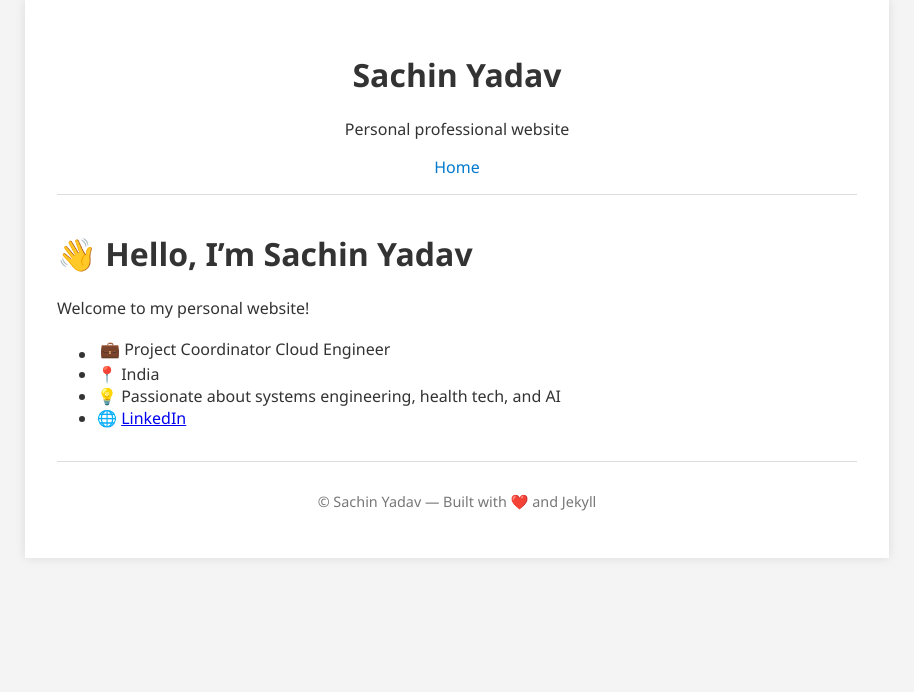
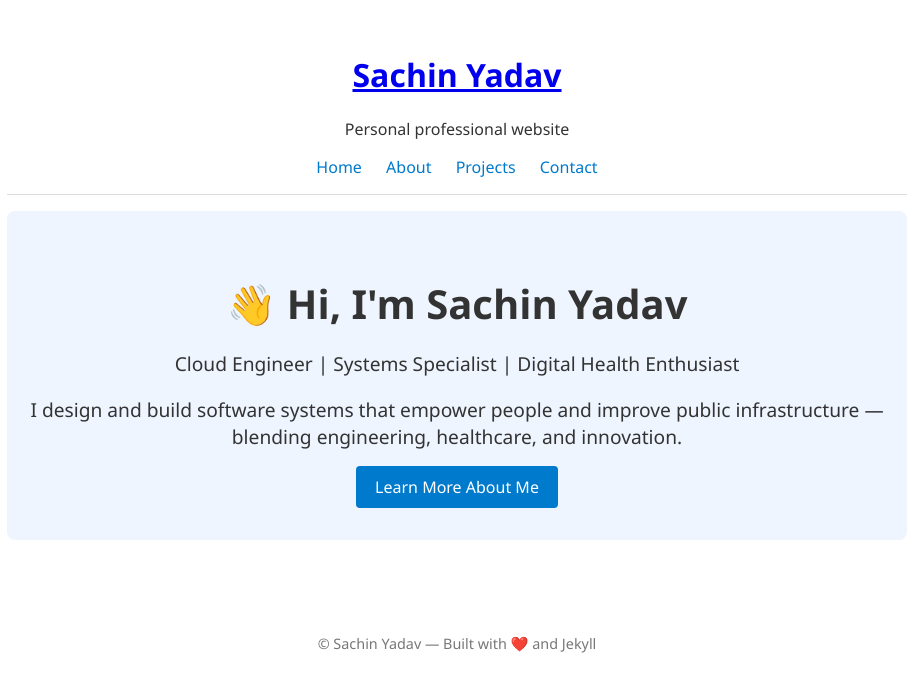
Before and after one commit to sachinyadav0718/sachinyadav0718.github.io, a Jekyll site: the page built from index.md, in a window 1280 px wide. Shown: the top 692 px of the page, without its empty margins (183-1097 px from the left). Built offline with Jekyll 4.4.1, drawn with Linux system fonts in a browser that asks for light colours.

Commit message:
Add files via upload

```diff
--- a/_layouts/default.html
+++ b/_layouts/default.html
@@ -9,11 +9,13 @@
 <body>
   <div class="container">
     <header>
-      <h1>{{ site.title }}</h1>
+      <h1><a href="/">{{ site.title }}</a></h1>
       <p>{{ site.description }}</p>
       <nav>
         <a href="/">Home</a>
-        <!-- Future: Add About, Projects, Contact pages -->
+        <a href="/about.html">About</a>
+        <a href="/projects.html">Projects</a>
+        <a href="/contact.html">Contact</a>
       </nav>
     </header>
     <main>
--- a/assets/css/style.css
+++ b/assets/css/style.css
@@ -1,23 +1,27 @@
 body {
   font-family: 'Segoe UI', sans-serif;
-  background: #f4f4f4;
+  background: #f5f7fa;
   color: #333;
   margin: 0;
   padding: 0;
 }
 
 .container {
-  max-width: 800px;
+  max-width: 900px;
   margin: auto;
   padding: 2rem;
   background: white;
-  box-shadow: 0 0 10px rgba(0,0,0,0.1);
+  box-shadow: 0 2px 8px rgba(0,0,0,0.05);
 }
 
 header {
   text-align: center;
   padding-bottom: 1rem;
   border-bottom: 1px solid #ddd;
+}
+
+nav {
+  margin-top: 0.5rem;
 }
 
 nav a {
@@ -32,8 +36,34 @@ main {
 
 footer {
   text-align: center;
-  padding-top: 1rem;
-  border-top: 1px solid #ddd;
+  padding-top: 2rem;
   font-size: 0.9em;
   color: #777;
 }
+
+.hero {
+  text-align: center;
+  padding: 2rem 1rem;
+  background: #eef5ff;
+  border-radius: 8px;
+  margin-bottom: 2rem;
+}
+
+.hero h1 {
+  font-size: 2.5em;
+  margin-bottom: 0.5rem;
+}
+
+.hero p {
+  font-size: 1.2em;
+  margin-bottom: 1rem;
+}
+
+.btn {
+  display: inline-block;
+  padding: 0.6rem 1.2rem;
+  background: #007acc;
+  color: white;
+  text-decoration: none;
+  border-radius: 4px;
+}
--- a/index.md
+++ b/index.md
@@ -3,11 +3,9 @@ layout: default
 title: Home
 ---
 
-# 👋 Hello, I'm Sachin Yadav
-
-Welcome to my personal website!
-
-- 💼 Project Coordinator | Cloud Engineer
-- 📍 India
-- 💡 Passionate about systems engineering, health tech, and AI
-- 🌐 [LinkedIn](https://www.linkedin.com/in/sachinyadav0718)
+<section class="hero">
+  <h1>👋 Hi, I'm Sachin Yadav</h1>
+  <p>Cloud Engineer | Systems Specialist | Digital Health Enthusiast</p>
+  <p>I design and build software systems that empower people and improve public infrastructure — blending engineering, healthcare, and innovation.</p>
+  <a href="/about.html" class="btn">Learn More About Me</a>
+</section>
```
Also changed, not shown: about.md (added, +19 -0 lines), contact.md (added, +12 -0 lines), projects.md (added, +16 -0 lines).
